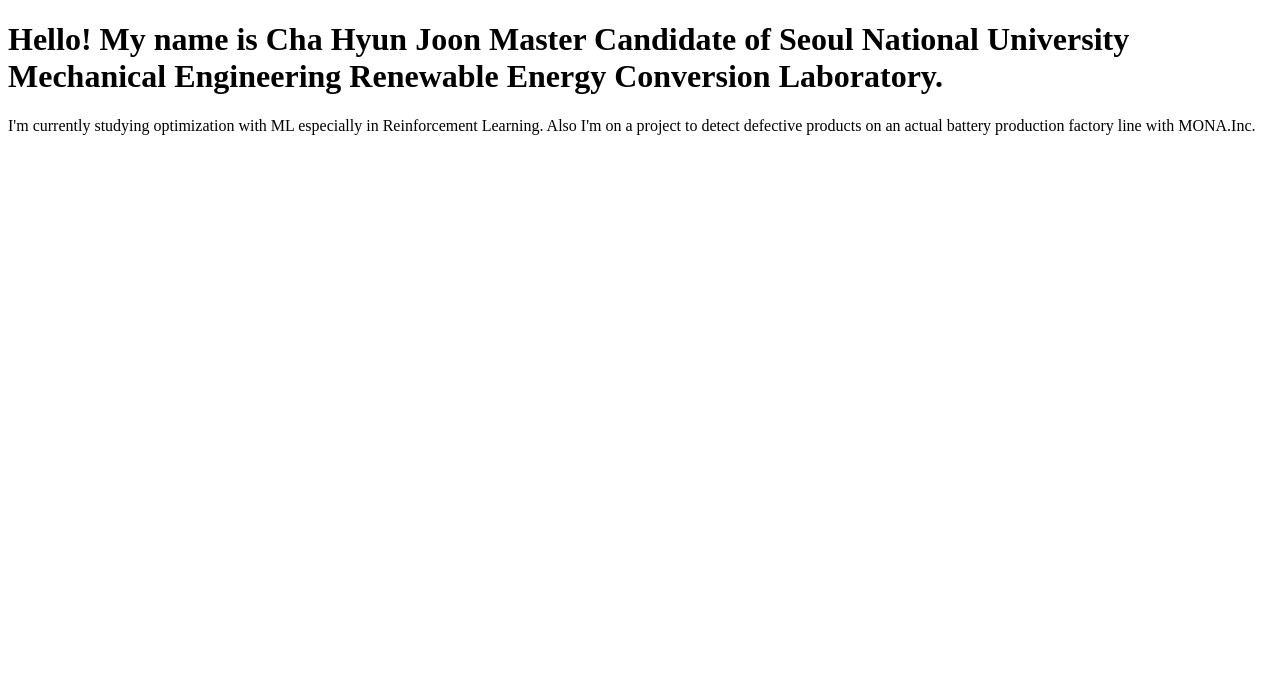
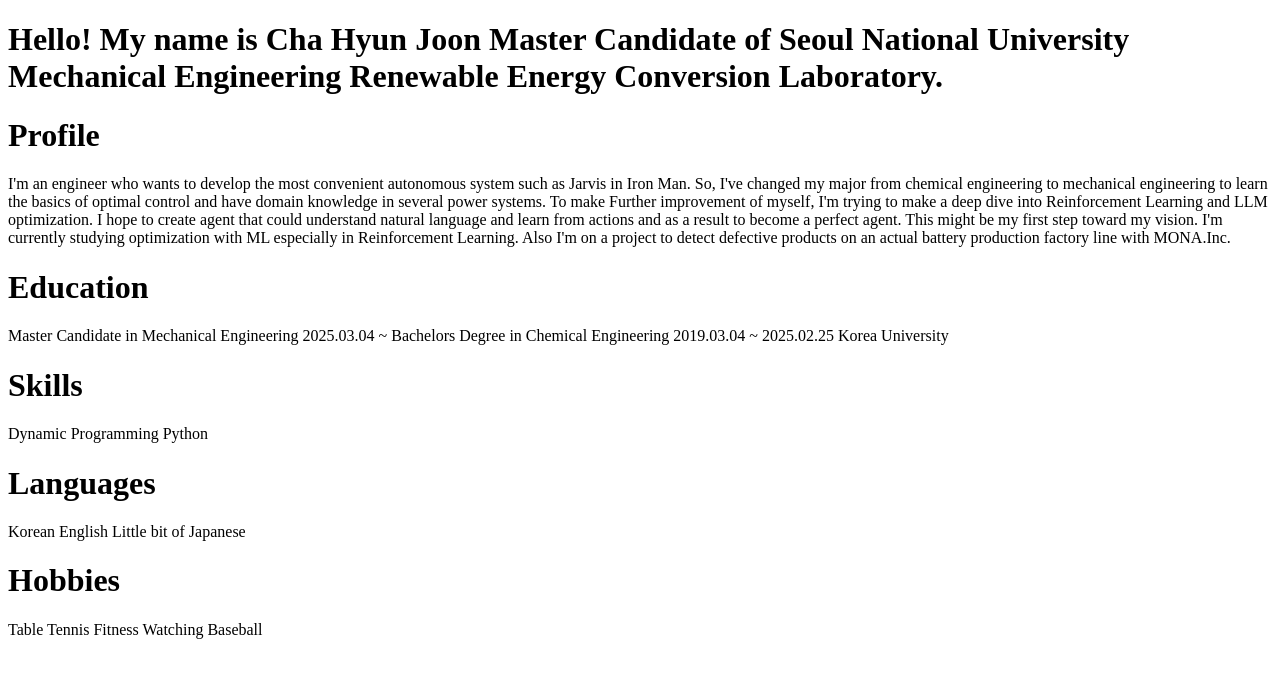
Before and after one commit to ChaHyunJoon/ChaHyunJoon.github.io, a plain HTML site: page index.html in a window 1280 px wide. Drawn offline with Linux system fonts and the light colour scheme.

Commit message:
Update index.html

```diff
--- a/index.html
+++ b/index.html
@@ -2,6 +2,17 @@
 <html>
 <body>
 <h1>Hello! My name is Cha Hyun Joon Master Candidate of Seoul National University Mechanical Engineering Renewable Energy Conversion Laboratory.</h1>
-<p>I'm currently studying optimization with ML especially in Reinforcement Learning. Also I'm on a project to detect defective products on an actual battery production factory line with MONA.Inc.</p>
+<h1>Profile</h1>
+  <p>I'm an engineer who wants to develop the most convenient autonomous system such as Jarvis in Iron Man. So, I've changed my major from chemical engineering to mechanical engineering to learn the basics of optimal control and have domain knowledge in several power systems. To make Further improvement of myself, I'm trying to make a deep dive into Reinforcement Learning and LLM optimization. I hope to create agent that could understand natural language and learn from actions and as a result to become a perfect agent. This might be my first step toward my vision.
+  I'm currently studying optimization with ML especially in Reinforcement Learning. Also I'm on a project to detect defective products on an actual battery production factory line with MONA.Inc.</p>
+<h1>Education</h1> <p>Master Candidate in Mechanical Engineering 2025.03.04 ~
+
+Bachelors Degree in Chemical Engineering 2019.03.04 ~ 2025.02.25 Korea University</p>
+
+<h1>Skills</h1> <p>Dynamic Programming Python</p>
+
+<h1>Languages</h1> <p>Korean English Little bit of Japanese</p>
+
+<h1>Hobbies</h1> <p>Table Tennis Fitness Watching Baseball</p>
 </body>
 </html>
```
